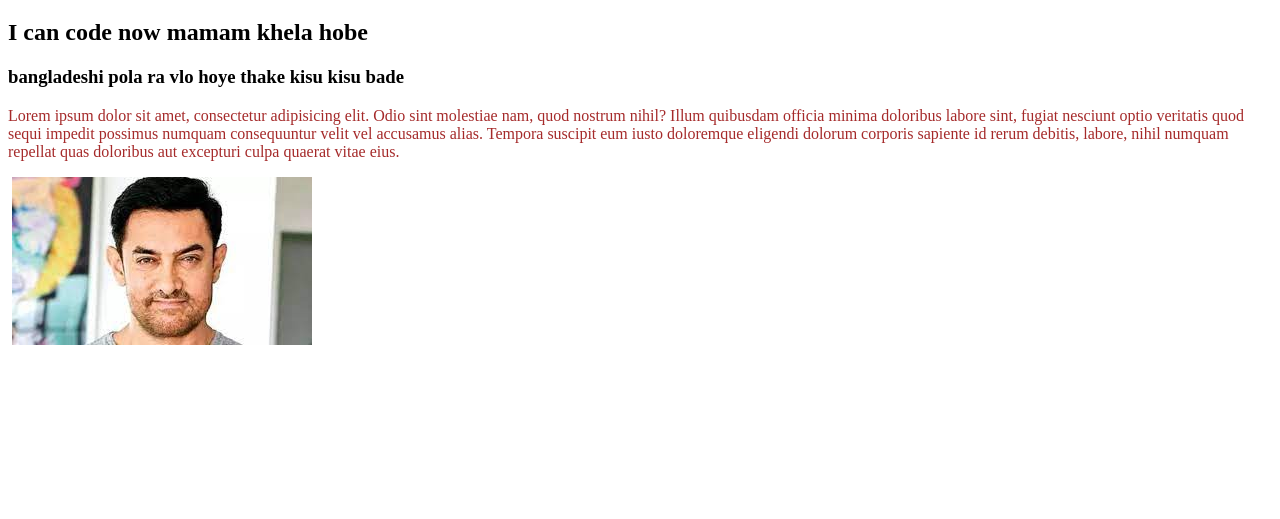
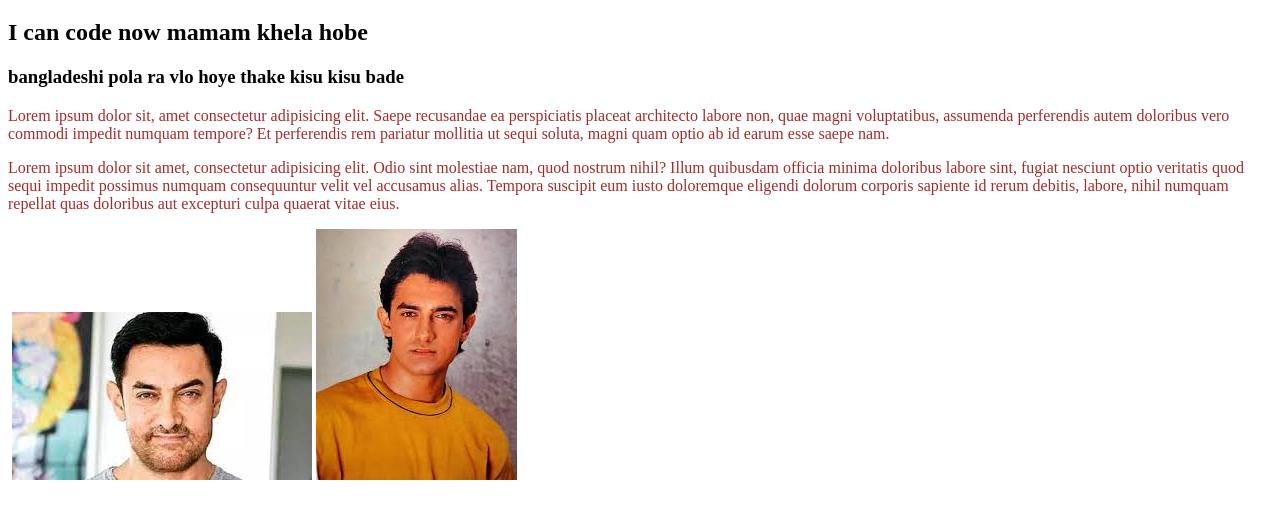
Before and after one commit to mahmud841/module-3-code, a plain HTML site: page index.html in a window 1280 px wide. Shown: the part 61-580 px from the top of the page. Drawn offline with Linux system fonts and the light colour scheme.

Commit message:
paragraph added

```diff
--- a/index.html
+++ b/index.html
@@ -11,8 +11,10 @@
     <h1>I can push code in github </h1>
     <h2>I can code now mamam khela hobe </h2>
     <h3>bangladeshi pola ra vlo hoye thake kisu kisu bade</h3>
+    <p>Lorem ipsum dolor sit, amet consectetur adipisicing elit. Saepe recusandae ea perspiciatis placeat architecto labore non, quae magni voluptatibus, assumenda perferendis autem doloribus vero commodi impedit numquam tempore? Et perferendis rem pariatur mollitia ut sequi soluta, magni quam optio ab id earum esse saepe nam.</p>
     <p>Lorem ipsum dolor sit amet, consectetur adipisicing elit. Odio sint molestiae nam, quod nostrum nihil? Illum quibusdam officia minima doloribus labore sint, fugiat nesciunt optio veritatis quod sequi impedit possimus numquam consequuntur velit vel accusamus alias. Tempora suscipit eum iusto doloremque eligendi dolorum corporis sapiente id rerum debitis, labore, nihil numquam repellat quas doloribus aut excepturi culpa quaerat vitae eius.</p>
     <img src="aamir.jpg" alt="">
     <img src="aamir2.jpg" alt="">
+    <img src="aamir3.jpg" alt="">
 </body>
 </html>
```
